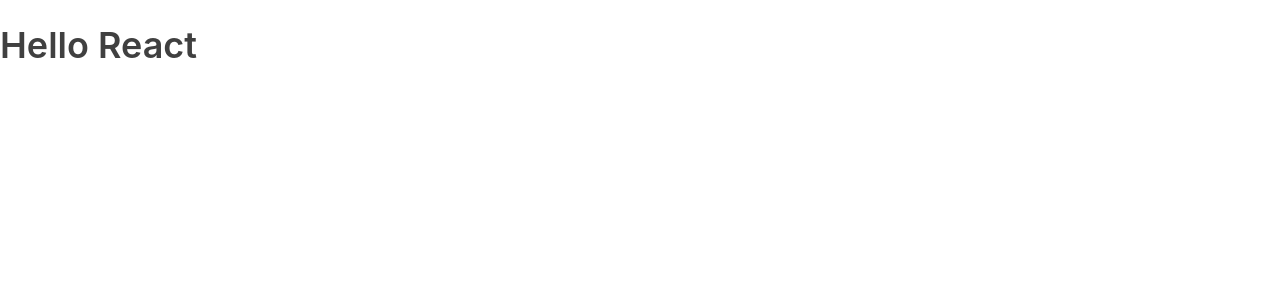
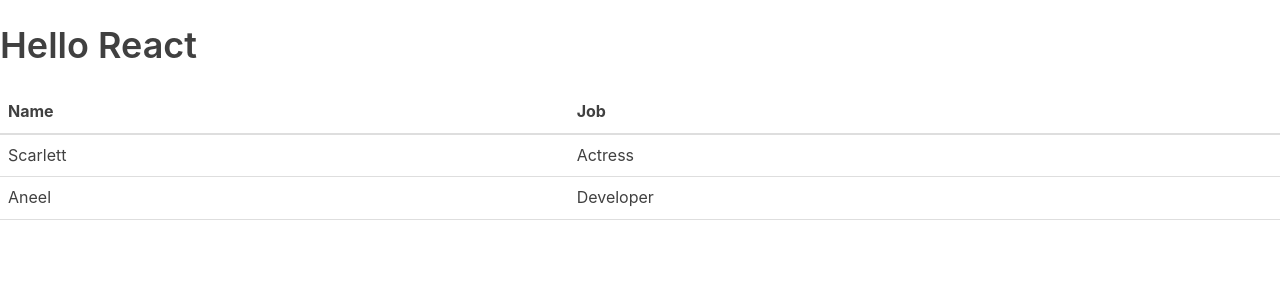
Before and after one commit to marshall159/react-form, a React (Create React App) app: page / in a window 1280 px wide. Shown: the top 300 px of the page. Built offline with nearby package versions, Linux system fonts and the light colour scheme.

Commit message:
feat: add Table component

```diff
--- a/src/App.js
+++ b/src/App.js
@@ -1,10 +1,12 @@
 import React, { Component } from 'react';
+import Table from './Table'
 
 class App extends Component {
     render() {
         return(
             <div className="App">
                 <h1>Hello React</h1>
+                <Table />
             </div>
         )
     }
--- /dev/null
+++ b/src/Table.js
@@ -0,0 +1,28 @@
+import React, { Component } from 'react';
+
+class Table extends Component {
+    render() {
+        return(
+            <table>
+                <thead>
+                    <tr>
+                        <th>Name</th>
+                        <th>Job</th>
+                    </tr>
+                </thead>
+                <tbody>
+                    <tr>
+                        <td>Scarlett</td>
+                        <td>Actress</td>
+                    </tr>
+                    <tr>
+                        <td>Aneel</td>
+                        <td>Developer</td>
+                    </tr>
+                </tbody>
+            </table>
+        );
+    }
+}
+
+export default Table
```
